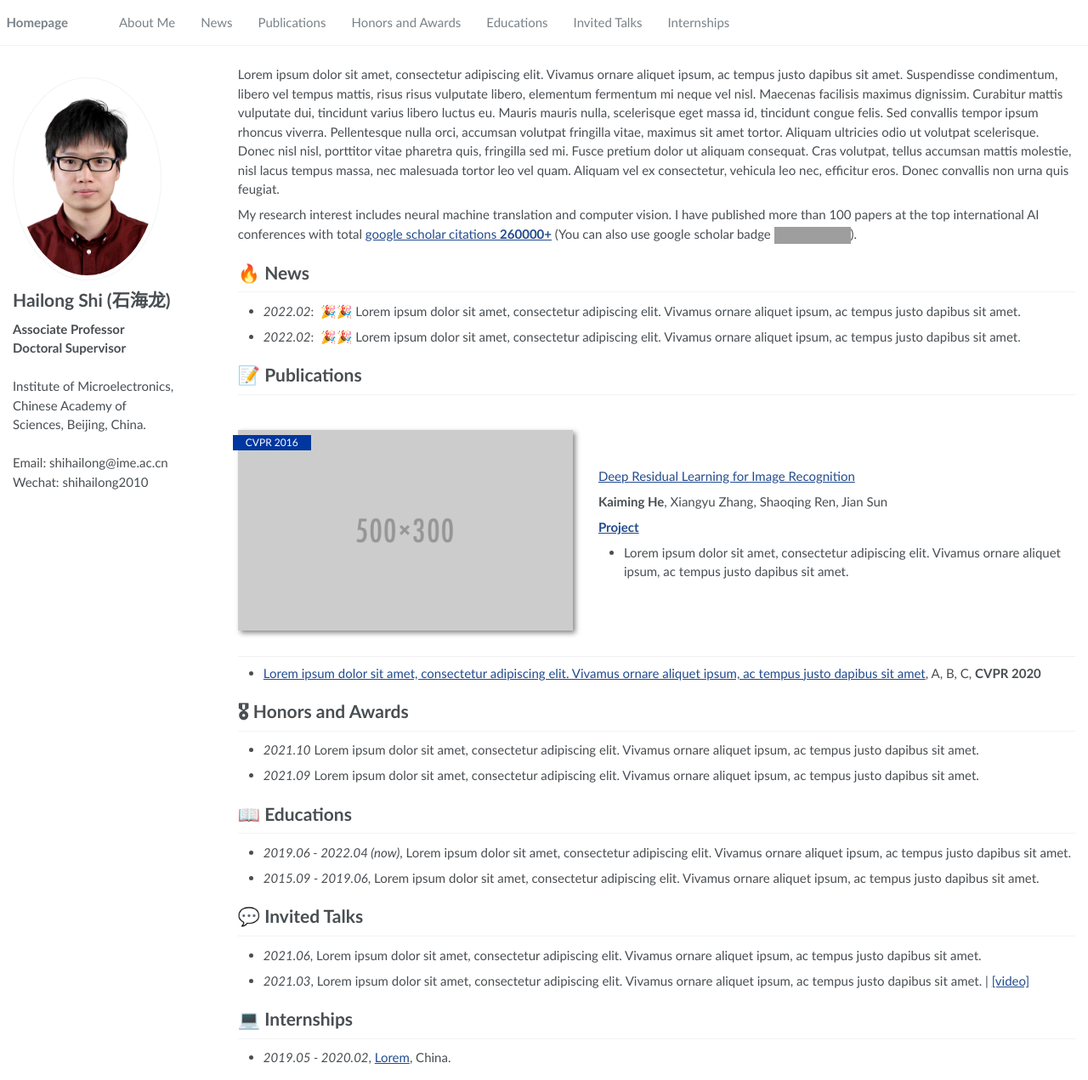
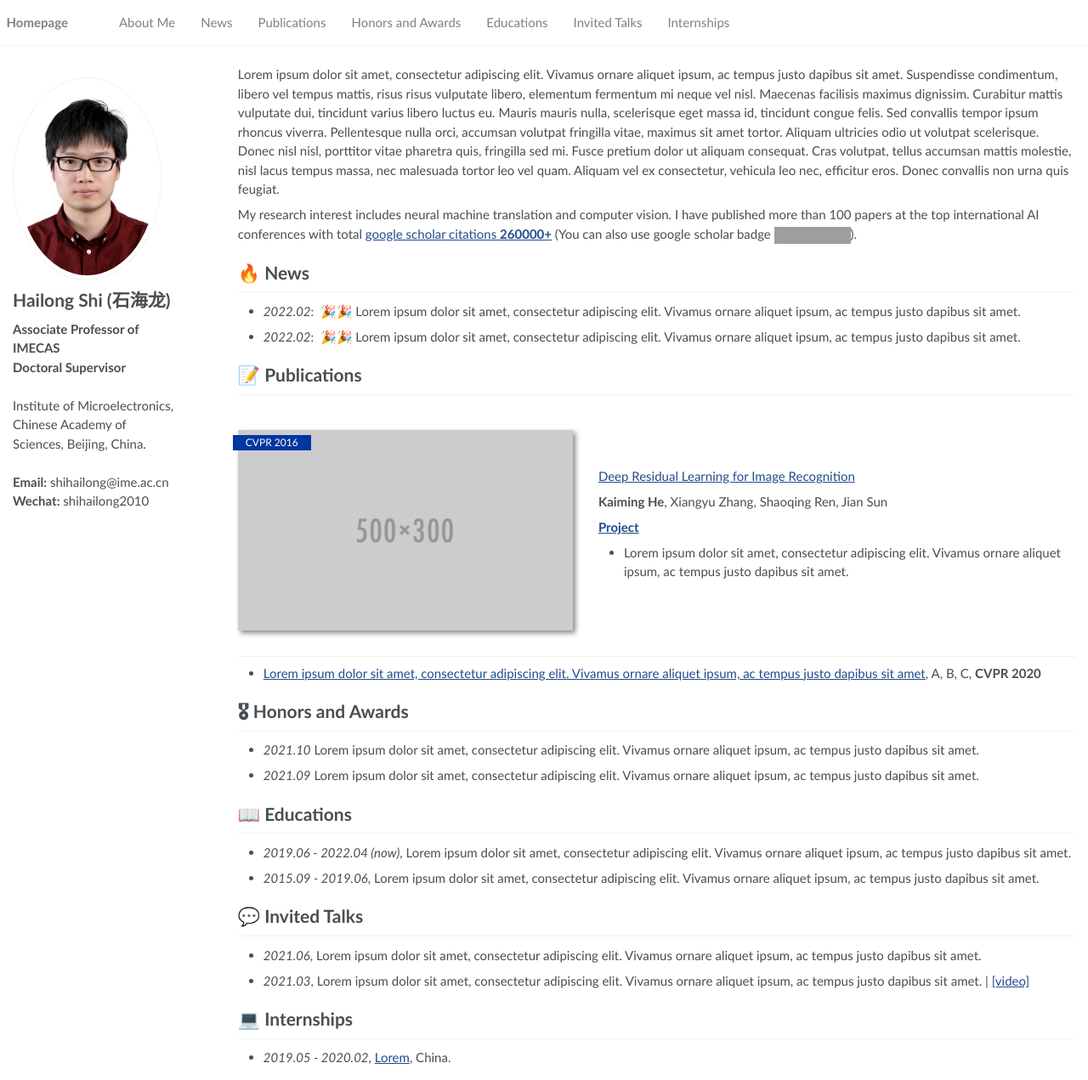
Before and after one commit to shihailong/shihailong.github.io, a Jekyll site: the page built from _pages/about.md, in a window 1280 px wide and 1271 px high. Shown: the whole window at 85% size. Built offline with Jekyll 4.4.1, drawn with Linux system fonts in a browser that asks for light colours; grey boxes are pictures that could not be loaded.

Commit message:
Update _config.yml

```diff
--- a/_config.yml
+++ b/_config.yml
@@ -23,10 +23,11 @@ baidu_site_verification  :  # get baidu_site_verification from https://ziyuan.ba
 author:
   name             : "Hailong Shi (石海龙)"
   avatar           : "images/profile.jpg"
-  bio              : "<b>Associate Professor Doctoral Supervisor</b> <br><br>
+  bio              : "<b>Associate Professor of IMECAS</b><br>
+                      <b>Doctoral Supervisor</b> <br><br>
                       Institute of Microelectronics, Chinese Academy of Sciences, Beijing, China. <br><br>
-                      Email: shihailong@ime.ac.cn <br>
-                      Wechat: shihailong2010"
+                      <b>Email:</b> shihailong@ime.ac.cn <br>
+                      <b>Wechat:</b> shihailong2010"
   location         : # "Beijing, China"
   employer         :
   pubmed           :
```
